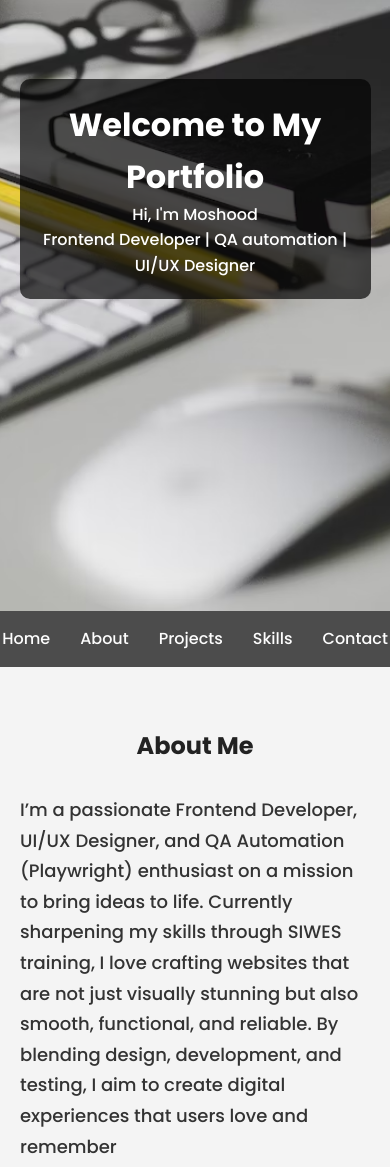
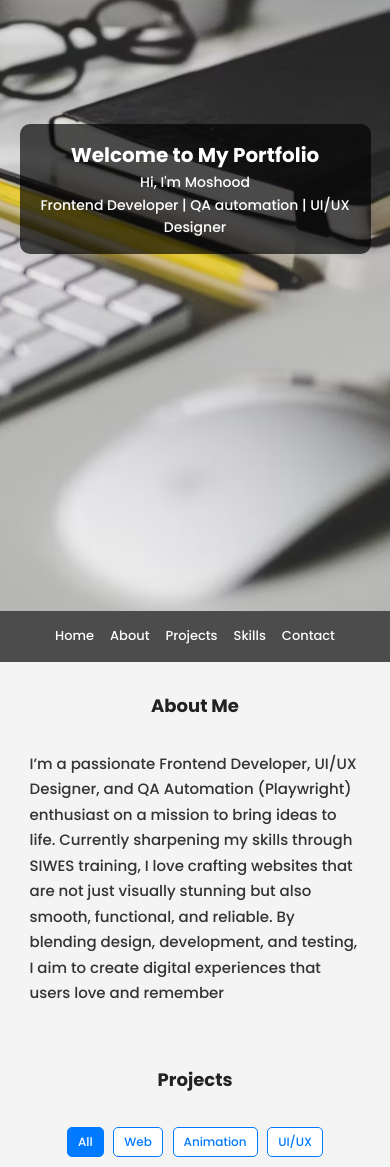
Before and after one commit to Moshboy26/portfolio, a website: page index.html in a window 390 px wide. Shown: the part 233-1400 px from the top of the page. Drawn offline with Linux system fonts and the light colour scheme.

Commit message:
Fix: iframe refresh issue + improved media responsiveness

```diff
--- a/css/style.css
+++ b/css/style.css
@@ -261,9 +261,27 @@ footer {
         background-size: cover;
         background-attachment: scroll;
     }
-    header .overlay {
+    header .overlay {max-width: 90%; margin: auto;
         padding: 20px 15px;
     }
+     header .overlay h1 {
+        font-size: 25px;
+    }
+    header .overlay p {
+        font-size: 16px;
+    }
+    section {max-width: 95%; margin: auto;
+    }
+    nav.navbar ul {
+        flex-wrap: wrap; /* allow links to break into two lines if needed */
+    }
+    nav.navbar ul li {
+        margin: 5px 8px;
+    }
+    nav.navbar ul li a {
+        padding: 10px 0;
+    }
+
     .projects ul {
         grid-template-columns: 1fr;
         justify-items: center;
@@ -295,3 +313,74 @@ footer {
         text-align: center;
         margin: 0%;
     }
+
+/* Extra small devices - 320px fix */
+@media (max-width: 400px) {
+    body {
+        font-size: 14px; /* smaller base font */
+    }
+
+    header .overlay {max-width: 90%; margin: auto;
+        padding: 15px 10px;
+        width: 95%;
+    }
+ header .overlay h1 {
+        font-size: 20px;
+    }
+    header .overlay p {
+        font-size: 14px;
+    }
+    nav.navbar ul {
+        flex-wrap: wrap; /* allow links to break into two lines if needed */
+    }
+    nav.navbar ul li {
+        margin: 5px 8px;
+    }
+    nav.navbar ul li a {
+        font-size: 13px;
+        padding: 10px 0;
+    }
+
+    section {max-width: 90%; margin: auto;
+        padding: 30px 10px;
+    }
+
+    h2 {
+        font-size: 18px;
+    }
+
+    .about p, .contact p {
+        font-size: 15px;
+    }
+
+    .projects ul{
+        grid-template-columns: 1fr; /* single column */
+        gap: 15px;
+    }
+.skills ul {
+        grid-template-columns: 1fr;
+    gap: 15px;}
+    .project-card img,
+    .project-iframe {
+        height: 140px; /* reduce card image height */
+    }
+
+    .project-card h3 {
+        font-size: 16px;
+    }
+
+    .project-card p {
+        font-size: 13px;
+    }
+
+    .filter-btn {
+        font-size: 12px;
+        padding: 5px 10px;
+        margin: 3px;
+    }
+
+    footer {
+        font-size: 12px;
+        padding: 10px;
+    }
+}
--- a/index.html
+++ b/index.html
@@ -66,19 +66,19 @@
             <button class="toggle-btn" data-project="portfolio">Show more</button>
         </li>
         <li class="project-card" data-category="animation" id="project-tennis">
-            <iframe class="project-iframe" title="Tennis loading page animation" src="https://embed.figma.com/proto/ATtW3CJfQdImnPNme4hss5/tennis?page-id=0%3A1&node-id=5-23&starting-point-node-id=3%3A20&embed-host=share" allowfullscreen></iframe>
+            <iframe class="project-iframe" loading="lazy" title="Tennis loading page animation" src="https://embed.figma.com/proto/ATtW3CJfQdImnPNme4hss5/tennis?page-id=0%3A1&node-id=5-23&starting-point-node-id=3%3A20&embed-host=share" allowfullscreen></iframe>
             <h3>Loading Page Animation</h3>
             <p class="short-text">Created a loading page animation inspired by tennis motion using Figma. The animation mimics the movement of a tennis ball, adding a sporty and energetic feel to the user experience. This project focuses on using motion design to keep users engaged during load time while staying on brand with the tennis theme.</p>
             <button class="toggle-btn" data-project="tennis">Show more</button>
         </li>
         <li class="project-card" data-category="animation" id="project-pie">
-            <iframe class="project-iframe" title="Pie Transition Animation" src="https://embed.figma.com/proto/Zx23U8xTg5lK8Mg3qRaM4l/my-animation?page-id=159%3A4009&node-id=194-4704&starting-point-node-id=169%3A4453&embed-host=share" allowfullscreen></iframe>
+            <iframe class="project-iframe" loading="lazy" title="Pie Transition Animation" src="https://embed.figma.com/proto/Zx23U8xTg5lK8Mg3qRaM4l/my-animation?page-id=159%3A4009&node-id=194-4704&starting-point-node-id=169%3A4453&embed-host=share" allowfullscreen></iframe>
             <h3>Pie Transition Animation</h3>
             <p class="short-text">Designed a smooth pie flavor transition animation using only Figma. This animation visually demonstrates a dynamic change in pie flavors, creatively showcasing how motion and interaction can enhance food-related UI experiences.</p>
             <button class="toggle-btn" data-project="pie">Show more</button>
         </li>
         <li class="project-card" data-category="animation" id="project-macdock">
-            <iframe class="project-iframe" title="Mac Dock Hover Animation" src="https://embed.figma.com/proto/X8Jv7SgIdpkpIZopJyv5Tk/MACBOOK?page-id=0%3A1&node-id=53-14&embed-host=share" allowfullscreen></iframe>
+            <iframe class="project-iframe" loading="lazy" title="Mac Dock Hover Animation" src="https://embed.figma.com/proto/X8Jv7SgIdpkpIZopJyv5Tk/MACBOOK?page-id=0%3A1&node-id=53-14&embed-host=share" allowfullscreen></iframe>
             <h3>Mac Dock Hover Animation</h3>
             <p class="short-text">Recreated the iconic macOS Dock magnification animation using Figma. This concept replicates the smooth zoom-in effect when hovering over app icons, highlighting Figma’s capability in simulating real UI interactions through smart prototyping</p>
             <button class="toggle-btn" data-project="macdock">Show more</button>
```
